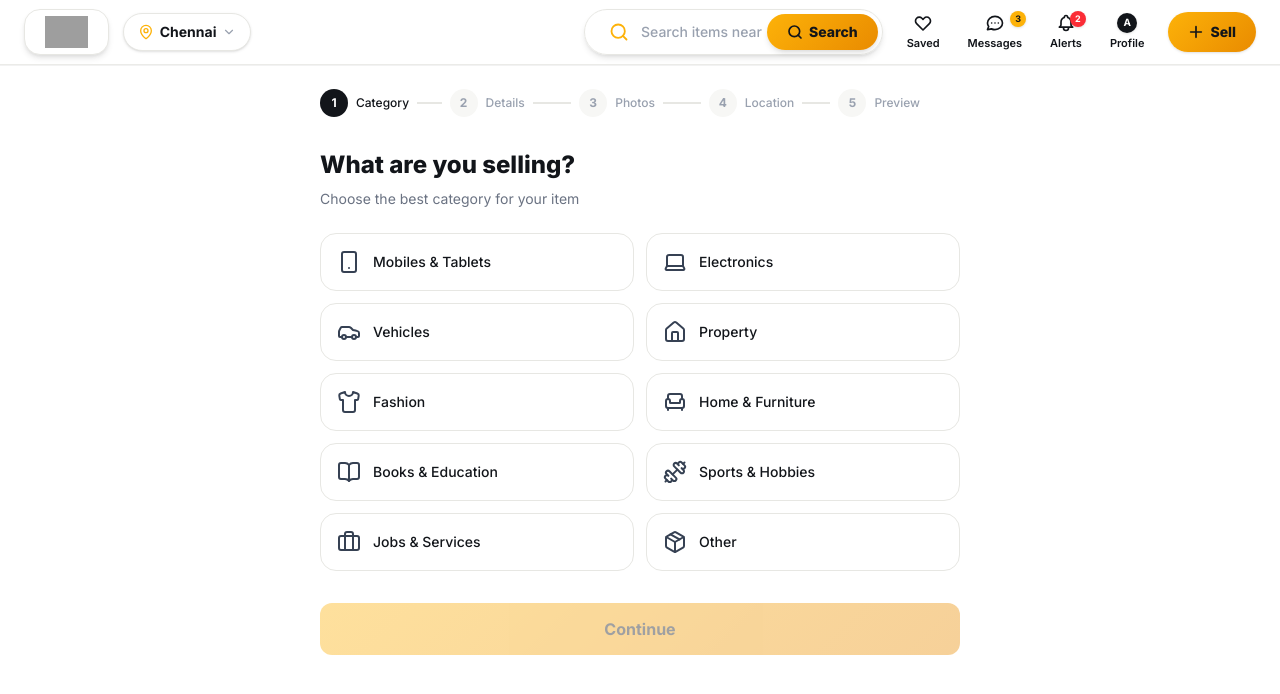
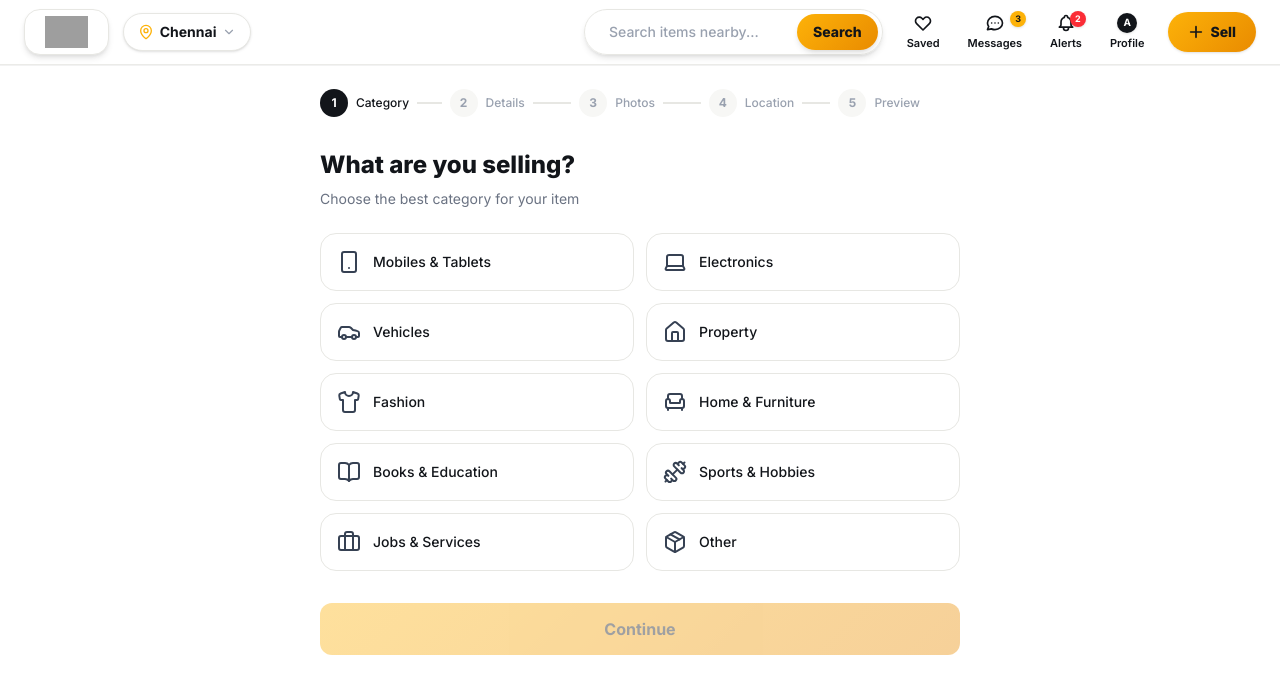
Before and after one commit to Dravid2016/USED-Q, a React (Vite) app: page /sell in a window 1280 px wide. Shown: the top 694 px of the page. Built offline with nearby package versions, Linux system fonts and the light colour scheme; grey boxes are pictures that could not be loaded; the HTML template or start-up script is replaced by a standard one.

Commit message:
style: remove search magnifying glass icon from all search bars

```diff
--- a/src/components/CategoryFilterMenu.tsx
+++ b/src/components/CategoryFilterMenu.tsx
@@ -2,7 +2,7 @@ import { useState } from 'react';
 import { useNavigate } from 'react-router-dom';
 import { categories } from '../data/mockData';
 import CategoryIcon from './CategoryIcon';
-import { X, Search, ChevronRight, SlidersHorizontal, Grid, ArrowRight } from 'lucide-react';
+import { X, ChevronRight, SlidersHorizontal, Grid, ArrowRight } from 'lucide-react';
 
 interface CategoryFilterMenuProps {
   isOpen: boolean;
@@ -73,7 +73,6 @@ export default function CategoryFilterMenu({
         {/* Search & Filter Input */}
         <div className="p-4 bg-[#F7F7F5] border-b border-[#E7E7E3]">
           <div className="flex items-center bg-white border border-[#E7E7E3] rounded-2xl px-3.5 py-2.5 shadow-2xs focus-within:border-[#FDB209] transition-colors">
-            <Search className="w-4 h-4 text-gray-400 mr-2 shrink-0" />
             <input
               type="text"
               placeholder="Search category or subcategory (e.g. iPhones, Laptops, Cars)..."
--- a/src/components/ModernSearchBar.tsx
+++ b/src/components/ModernSearchBar.tsx
@@ -1,6 +1,6 @@
 import { useState } from 'react';
 import { useNavigate } from 'react-router-dom';
-import { Search, X } from 'lucide-react';
+import { X } from 'lucide-react';
 
 interface ModernSearchBarProps {
   initialQuery?: string;
@@ -39,13 +39,8 @@ export default function ModernSearchBar({
           : 'bg-white/80 backdrop-blur-md border-[#E7E7E3] p-1 shadow-md focus-within:border-[#FDB209]/80 focus-within:bg-white'
       } ${className}`}
     >
-      {/* Left Search Icon */}
-      <div className="pl-4 sm:pl-5 pr-2 flex items-center justify-center text-gray-400 shrink-0">
-        <Search className="w-5 h-5 stroke-[2.2] text-[#FDB209]" />
-      </div>
-
       {/* Segment 2: Search Input Field */}
-      <div className="flex-1 flex items-center">
+      <div className="flex-1 flex items-center pl-3 sm:pl-4">
         <input
           type="text"
           value={query}
@@ -66,15 +61,14 @@ export default function ModernSearchBar({
         )}
       </div>
 
-      {/* Segment 3: Circular / Rounded Action Search Button */}
+      {/* Segment 3: Action Search Button */}
       <button
         type="submit"
         className={`brand-gradient text-[#12151A] font-extrabold rounded-full transition-all flex items-center justify-center shrink-0 shadow-md hover:opacity-95 active:scale-95 ${
-          isHero ? 'px-7 py-3 gap-2 text-base' : 'w-9 h-9 md:w-auto md:px-5 md:py-2 gap-1.5 text-xs md:text-sm'
+          isHero ? 'px-7 py-3 text-base' : 'px-4 py-2 text-xs md:text-sm'
         }`}
       >
-        <Search className="w-4 h-4 shrink-0 stroke-[2.5]" />
-        <span className={isHero ? 'inline' : 'hidden md:inline'}>Search</span>
+        <span>Search</span>
       </button>
     </form>
   );
--- a/src/components/SearchBar.tsx
+++ b/src/components/SearchBar.tsx
@@ -1,6 +1,6 @@
 import { useState, useRef, useEffect } from 'react';
 import { useNavigate } from 'react-router-dom';
-import { Search, MapPin, X, TrendingUp, Sparkles } from 'lucide-react';
+import { MapPin, X, TrendingUp, Sparkles } from 'lucide-react';
 
 interface SearchBarProps {
   initialQuery?: string;
@@ -77,10 +77,7 @@ export default function SearchBar({
             : 'p-1 bg-[#F7F7F5] border border-[#E7E7E3] text-[#12151A]'
         }`}
       >
-        {/* Search Icon */}
-        <div className={`flex items-center pl-3.5 ${isHero ? 'pl-4' : ''}`}>
-          <Search className={`w-4 h-4 md:w-5 md:h-5 ${dark || isHero ? 'text-gray-400' : 'text-gray-400'}`} />
-        </div>
+
 
         {/* Text Input */}
         <input
--- a/src/pages/MyListings.tsx
+++ b/src/pages/MyListings.tsx
@@ -5,7 +5,7 @@ import Header from '../components/Header';
 import BottomNav from '../components/BottomNav';
 import {
   ClipboardList, Package, Eye, Heart, MessageSquare, Plus, Edit, Trash2,
-  CheckCircle2, DollarSign, TrendingUp, Tag, AlertCircle, X, Search, RefreshCw
+  CheckCircle2, DollarSign, TrendingUp, Tag, AlertCircle, X, RefreshCw
 } from 'lucide-react';
 
 type MyListingItem = typeof initialListings[number];
@@ -179,8 +179,7 @@ export default function MyListings() {
           </div>
 
           {/* Quick Filter Search */}
-          <div className="flex items-center bg-[#F7F7F5] border border-[#E7E7E3] rounded-xl px-3 gap-2 focus-within:border-[#FDB209]">
-            <Search className="w-4 h-4 text-gray-400 shrink-0" />
+          <div className="flex items-center bg-[#F7F7F5] border border-[#E7E7E3] rounded-xl px-3 focus-within:border-[#FDB209]">
             <input
               type="text"
               placeholder="Search your listings by title..."
--- a/src/pages/Search.tsx
+++ b/src/pages/Search.tsx
@@ -231,10 +231,7 @@ export default function Search() {
       {/* Search bar (mobile) */}
       <div className="md:hidden border-b border-[#E7E7E3] bg-white px-4 py-3 sticky top-14 z-20">
         <form onSubmit={handleSearch} className="flex gap-2">
-          <div className="flex-1 flex items-center bg-[#F7F7F5] border border-[#E7E7E3] rounded-xl px-3 gap-2 focus-within:border-[#FDB209] transition-colors">
-            <svg className="w-4 h-4 text-gray-400" fill="none" stroke="currentColor" viewBox="0 0 24 24">
-              <path strokeLinecap="round" strokeLinejoin="round" strokeWidth={2} d="M21 21l-6-6m2-5a7 7 0 11-14 0 7 7 0 0114 0z" />
-            </svg>
+          <div className="flex-1 flex items-center bg-[#F7F7F5] border border-[#E7E7E3] rounded-xl px-3 focus-within:border-[#FDB209] transition-colors">
             <input
               type="text"
               value={query}
```
